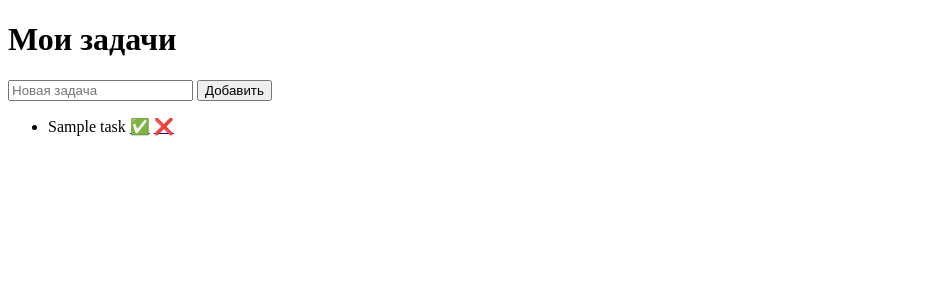
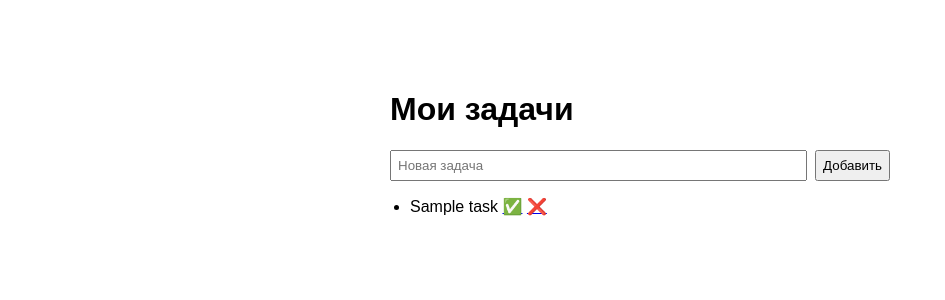
Before and after one commit to TOTTEPTOP/todo-task, a Flask app: template templates/index.html in a window 1280 px wide. Shown: the top 300 px of the page, without its empty margins (0-945 px from the left). Run offline with Flask 3, Linux system fonts and the light colour scheme; the template is opened without the code that fills it: most values are stand-ins (such as "Sample title", 1, 10 or a date in 2020).

Commit message:
Update index.html

```diff
--- a/templates/index.html
+++ b/templates/index.html
@@ -3,6 +3,17 @@
 <head>
     <meta charset="UTF-8">
     <title>Менеджер задач</title>
+    <style>
+        body {
+            font-family: Arial, sans-serif;
+            max-width: 500px;
+            margin: 50px auto;
+            padding: 20px;
+        }
+        form { display: flex; gap: 8px; }
+        input { flex: 1; padding: 6px; }
+        ul { padding-left: 20px; }
+    </style>
 </head>
 <body>
     <h1>Мои задачи</h1>
```
